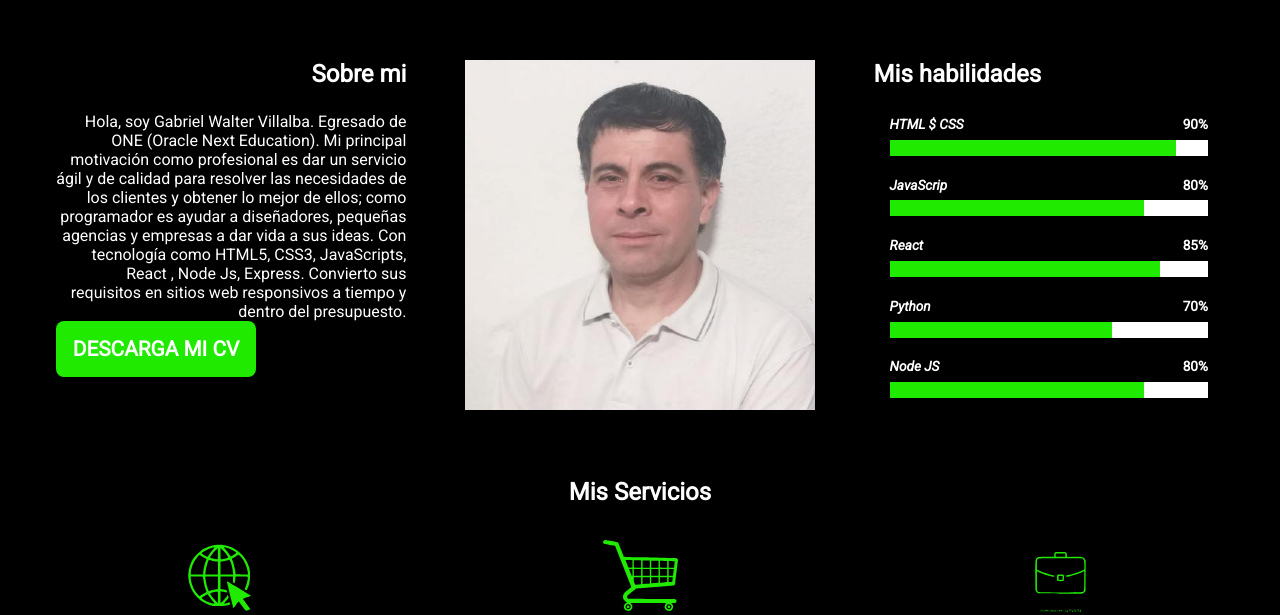
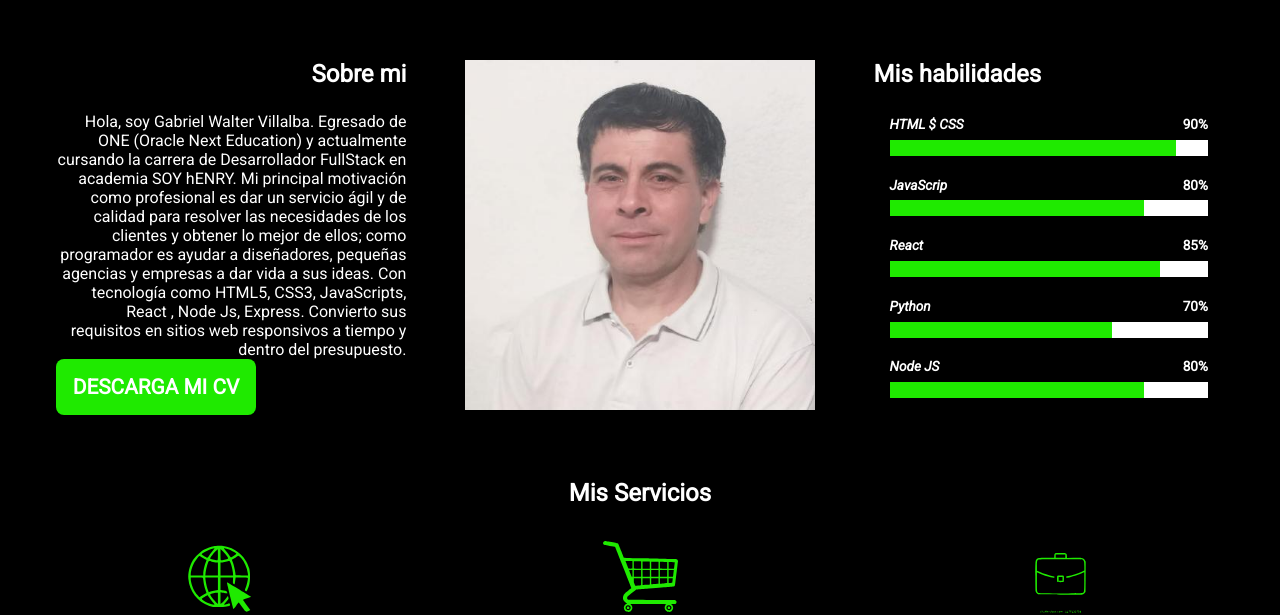
Before and after one commit to Gabriel-Villalba/miPortafolio, a plain HTML site: page index.html in a window 1280 px wide. Shown: the part 772-1387 px from the top of the page. Drawn offline with nearby package versions, Linux system fonts and the light colour scheme; a web font is replaced by a local one.

Commit message:
correccion

```diff
--- a/index.html
+++ b/index.html
@@ -86,7 +86,7 @@
     <section id="conoceme" class="about section container full-lg-screen">
         <article class="text-center text-lg-right mb-2">
             <h2 >Sobre mi</h2>
-            <p">Hola, soy Gabriel Walter Villalba. Egresado de ONE (Oracle Next Education). Mi principal motivación como profesional es dar un servicio ágil y de calidad para resolver las necesidades de los clientes y obtener lo mejor de ellos; como programador es ayudar a diseñadores, pequeñas agencias y empresas a dar vida a sus ideas. Con tecnología como HTML5, CSS3, JavaScripts, React , Node Js, Express. Convierto sus requisitos en sitios web responsivos a tiempo y dentro del presupuesto.</p>
+            <p">Hola, soy Gabriel Walter Villalba. Egresado de ONE (Oracle Next Education) y actualmente cursando la carrera de Desarrollador FullStack en academia SOY hENRY. Mi principal motivación como profesional es dar un servicio ágil y de calidad para resolver las necesidades de los clientes y obtener lo mejor de ellos; como programador es ayudar a diseñadores, pequeñas agencias y empresas a dar vida a sus ideas. Con tecnología como HTML5, CSS3, JavaScripts, React , Node Js, Express. Convierto sus requisitos en sitios web responsivos a tiempo y dentro del presupuesto.</p>
             <a class="btn" href="download/Consumir API.pdf" download target="_blank" rel="noopener">Descarga mi CV</a>
         </article>
         <article class="text-center mb-2 ">
```
